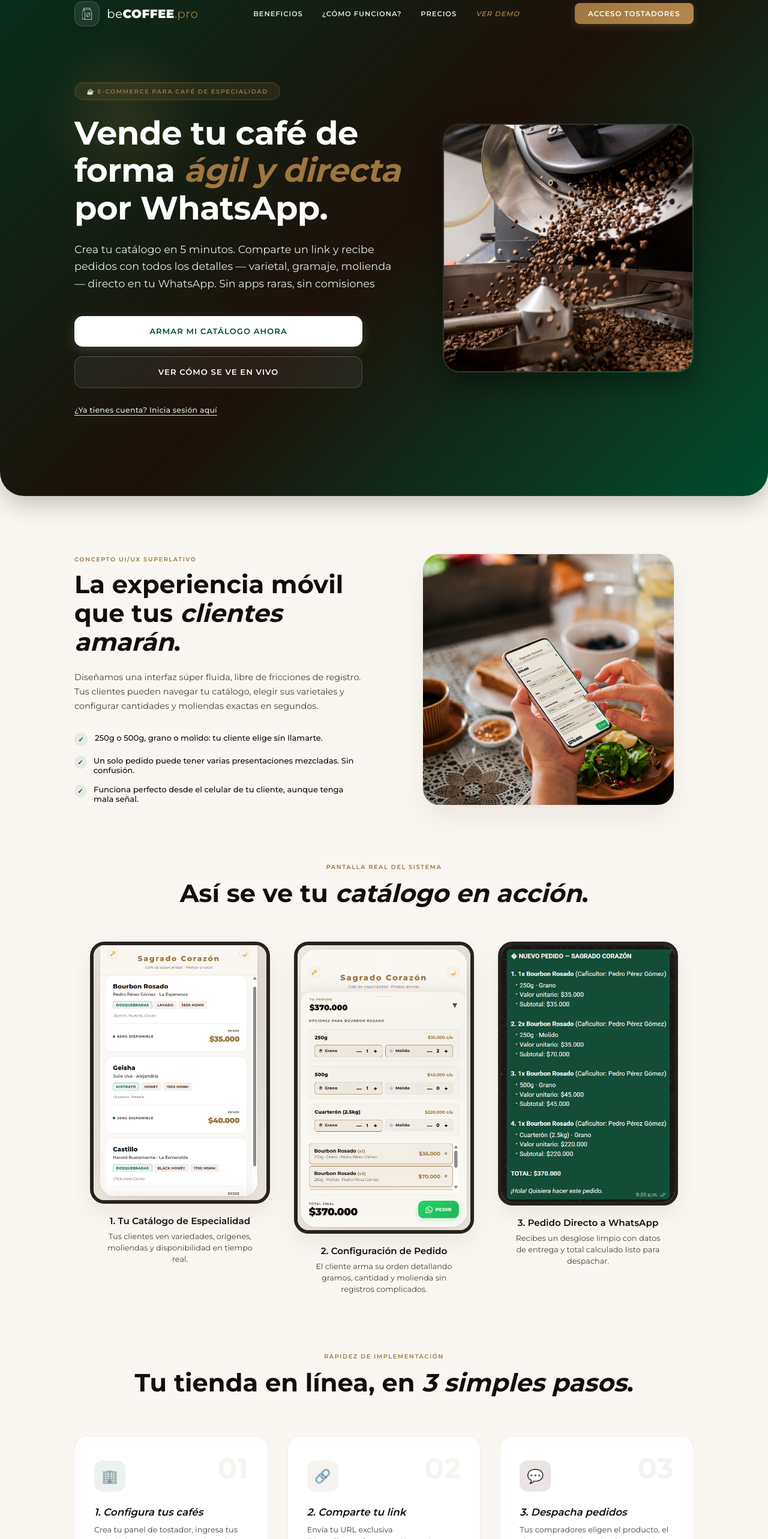
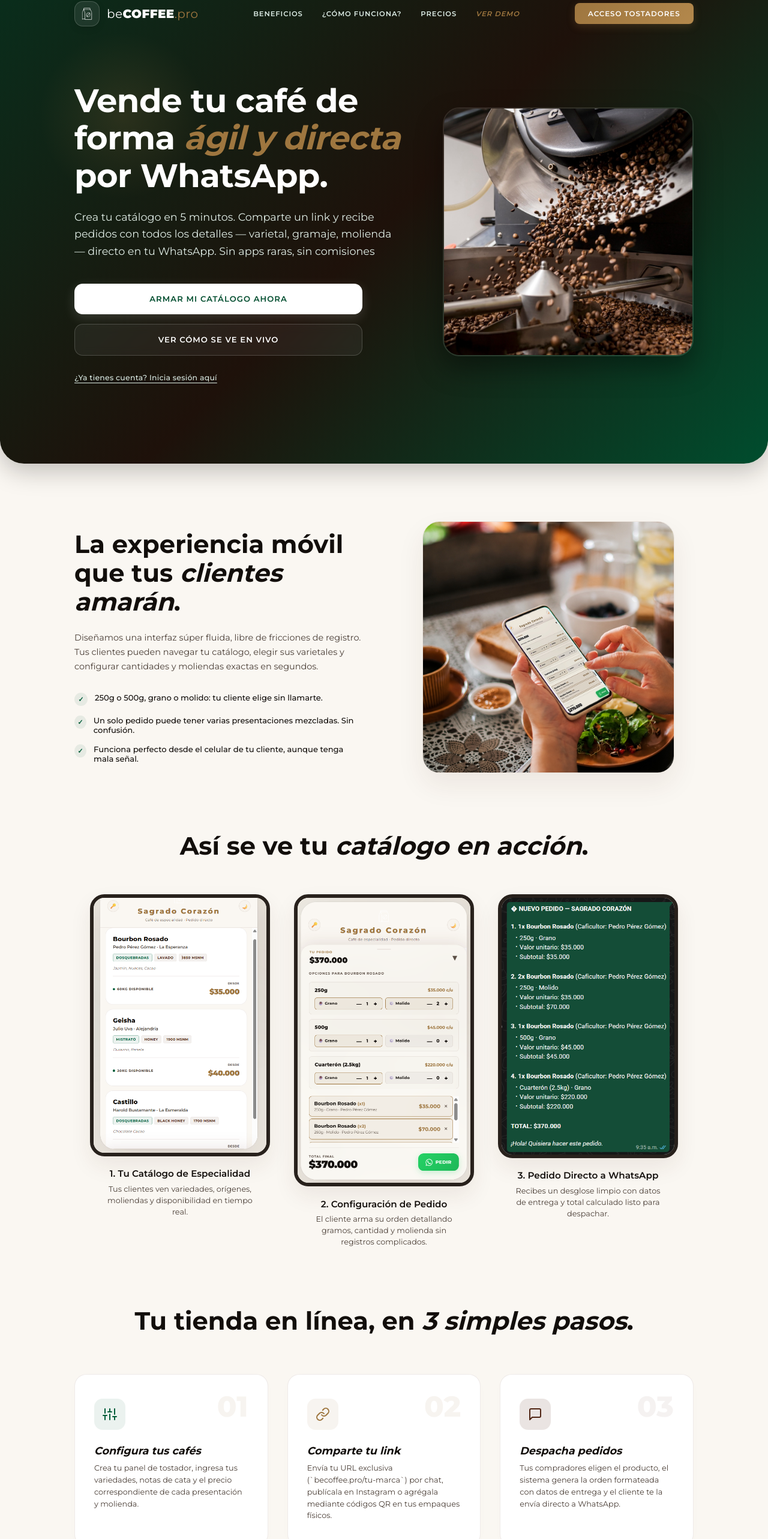
Before and after one commit to juliocuva/veta-coffee, a Next.js app: page / in a window 1280 px wide. Shown: the part 27-2593 px from the top of the page at 60% size. Built offline with nearby package versions, Linux system fonts and the light colour scheme.

Commit message:
Enhance UI/UX on step workflow cards: use premium SVG icons and hover scaling transitions

```diff
--- a/app/globals.css
+++ b/app/globals.css
@@ -341,3 +341,19 @@ html:has(.landing-container) {
     display: none;
   }
 }
+
+/* Modern Step Card Micro-interactions */
+.step-card {
+  transition: all 0.35s var(--smooth) !important;
+}
+.step-card:hover {
+  transform: translateY(-6px);
+  box-shadow: 0 16px 36px rgba(80, 37, 20, 0.04) !important;
+  border-color: rgba(158, 118, 63, 0.3) !important;
+}
+.step-card .step-icon-wrap {
+  transition: all 0.3s var(--spring);
+}
+.step-card:hover .step-icon-wrap {
+  transform: scale(1.08) rotate(4deg);
+}
--- a/app/page.js
+++ b/app/page.js
@@ -123,21 +123,7 @@ export default function LandingPage() {
             flexDirection: 'column',
             alignItems: 'flex-start'
           }}>
-            <span style={{
-              background: 'rgba(158, 118, 63, 0.15)',
-              color: 'var(--gold)',
-              border: '1px solid rgba(158, 118, 63, 0.3)',
-              padding: '0.5rem 1.2rem',
-              borderRadius: 30,
-              fontSize: '0.62rem',
-              fontWeight: 600,
-              letterSpacing: '0.15em',
-              textTransform: 'uppercase',
-              marginBottom: '1.5rem',
-              boxShadow: 'inset 0 1px 4px rgba(255, 255, 255, 0.05)'
-            }}>
-              ☕ E-commerce para Café de Especialidad
-            </span>
+
 
             <h1 style={{
               fontSize: 'clamp(2.2rem, 5vw, 3.4rem)',
@@ -267,9 +253,7 @@ export default function LandingPage() {
         }}>
           {/* Left Description */}
           <div style={{ textAlign: 'left' }}>
-            <span style={{ fontSize: '0.62rem', fontWeight: 600, color: 'var(--gold)', letterSpacing: '0.15em', textTransform: 'uppercase', display: 'block', marginBottom: '0.8rem' }}>
-              Concepto UI/UX Superlativo
-            </span>
+
             <h2 style={{ fontSize: 'clamp(1.8rem, 4vw, 2.6rem)', fontWeight: 700, color: 'var(--text-primary)', lineHeight: 1.15, marginBottom: '1.5rem' }}>
               La experiencia móvil que tus <span style={{ fontStyle: 'italic' }}>clientes amarán</span>.
             </h2>
@@ -313,9 +297,7 @@ export default function LandingPage() {
 
         {/* Real App Showcase */}
         <section id="capturas" style={{ textAlign: 'center' }}>
-          <span style={{ fontSize: '0.62rem', fontWeight: 600, color: 'var(--gold)', letterSpacing: '0.15em', textTransform: 'uppercase', display: 'block', marginBottom: '0.8rem' }}>
-            Pantalla Real del Sistema
-          </span>
+
           <h2 style={{ fontSize: 'clamp(1.8rem, 4vw, 2.6rem)', fontWeight: 700, color: 'var(--text-primary)', marginBottom: '3.5rem' }}>
             Así se ve tu <span style={{ fontStyle: 'italic' }}>catálogo en acción</span>.
           </h2>
@@ -387,9 +369,7 @@ export default function LandingPage() {
 
         {/* 2. Three Step Workflow */}
         <section id="como-funciona" style={{ textAlign: 'center' }}>
-          <span style={{ fontSize: '0.62rem', fontWeight: 600, color: 'var(--gold)', letterSpacing: '0.15em', textTransform: 'uppercase', display: 'block', marginBottom: '0.8rem' }}>
-            Rapidez de Implementación
-          </span>
+
           <h2 style={{ fontSize: 'clamp(1.8rem, 4vw, 2.6rem)', fontWeight: 700, color: 'var(--text-primary)', marginBottom: '4rem' }}>
             Tu tienda en línea, en <span style={{ fontStyle: 'italic' }}>3 simples pasos</span>.
           </h2>
@@ -403,10 +383,27 @@ export default function LandingPage() {
             }} className="step-card">
               <span style={{
                 position: 'absolute', top: '1.5rem', right: '2rem',
-                fontSize: '3rem', fontWeight: 700, color: 'rgba(158, 118, 63, 0.08)'
+                fontSize: '3rem', fontWeight: 800, color: 'rgba(158, 118, 63, 0.08)'
               }}>01</span>
-              <div style={{ width: 52, height: 52, background: 'var(--green-dim)', borderRadius: 14, display: 'flex', alignItems: 'center', justifyContent: 'center', fontSize: '1.4rem', marginBottom: '1.5rem' }}>🏢</div>
-              <h3 style={{ fontSize: '1.05rem', fontWeight: 600, color: 'var(--text-primary)', marginBottom: '0.6rem', fontStyle: 'italic' }}>1. Configura tus cafés</h3>
+
+              <div className="step-icon-wrap" style={{
+                width: 52, height: 52, background: 'var(--green-dim)', borderRadius: 14,
+                display: 'flex', alignItems: 'center', justifyContent: 'center', marginBottom: '1.5rem'
+              }}>
+                <svg viewBox="0 0 24 24" fill="none" stroke="var(--green)" strokeWidth="2" strokeLinecap="round" strokeLinejoin="round" style={{ width: 24, height: 24 }}>
+                  <line x1="4" y1="21" x2="4" y2="14" />
+                  <line x1="4" y1="10" x2="4" y2="3" />
+                  <line x1="12" y1="21" x2="12" y2="12" />
+                  <line x1="12" y1="8" x2="12" y2="3" />
+                  <line x1="20" y1="21" x2="20" y2="16" />
+                  <line x1="20" y1="12" x2="20" y2="3" />
+                  <line x1="1" y1="14" x2="7" y2="14" />
+                  <line x1="9" y1="8" x2="15" y2="8" />
+                  <line x1="17" y1="16" x2="23" y2="16" />
+                </svg>
+              </div>
+
+              <h3 style={{ fontSize: '1.1rem', fontWeight: 700, color: 'var(--text-primary)', marginBottom: '0.6rem', fontStyle: 'italic' }}>Configura tus cafés</h3>
               <p style={{ fontSize: '0.8rem', color: 'var(--text-secondary)', lineHeight: 1.55, margin: 0 }}>
                 Crea tu panel de tostador, ingresa tus variedades, notas de cata y el precio correspondiente de cada presentación y molienda.
               </p>
@@ -420,10 +417,20 @@ export default function LandingPage() {
             }} className="step-card">
               <span style={{
                 position: 'absolute', top: '1.5rem', right: '2rem',
-                fontSize: '3rem', fontWeight: 700, color: 'rgba(158, 118, 63, 0.08)'
+                fontSize: '3rem', fontWeight: 800, color: 'rgba(158, 118, 63, 0.08)'
               }}>02</span>
-              <div style={{ width: 52, height: 52, background: 'var(--gold-dim)', borderRadius: 14, display: 'flex', alignItems: 'center', justifyContent: 'center', fontSize: '1.4rem', marginBottom: '1.5rem' }}>🔗</div>
-              <h3 style={{ fontSize: '1.05rem', fontWeight: 600, color: 'var(--text-primary)', marginBottom: '0.6rem', fontStyle: 'italic' }}>2. Comparte tu link</h3>
+
+              <div className="step-icon-wrap" style={{
+                width: 52, height: 52, background: 'var(--gold-dim)', borderRadius: 14,
+                display: 'flex', alignItems: 'center', justifyContent: 'center', marginBottom: '1.5rem'
+              }}>
+                <svg viewBox="0 0 24 24" fill="none" stroke="var(--gold)" strokeWidth="2" strokeLinecap="round" strokeLinejoin="round" style={{ width: 24, height: 24 }}>
+                  <path d="M10 13a5 5 0 0 0 7.54.54l3-3a5 5 0 0 0-7.07-7.07l-1.72 1.71" />
+                  <path d="M14 11a5 5 0 0 0-7.54-.54l-3 3a5 5 0 0 0 7.07 7.07l1.71-1.71" />
+                </svg>
+              </div>
+
+              <h3 style={{ fontSize: '1.1rem', fontWeight: 700, color: 'var(--text-primary)', marginBottom: '0.6rem', fontStyle: 'italic' }}>Comparte tu link</h3>
               <p style={{ fontSize: '0.8rem', color: 'var(--text-secondary)', lineHeight: 1.55, margin: 0 }}>
                 Envía tu URL exclusiva (`becoffee.pro/tu-marca`) por chat, publícala en Instagram o agrégala mediante códigos QR en tus empaques físicos.
               </p>
@@ -437,10 +444,19 @@ export default function LandingPage() {
             }} className="step-card">
               <span style={{
                 position: 'absolute', top: '1.5rem', right: '2rem',
-                fontSize: '3rem', fontWeight: 700, color: 'rgba(80, 37, 20, 0.06)'
+                fontSize: '3rem', fontWeight: 800, color: 'rgba(80, 37, 20, 0.06)'
               }}>03</span>
-              <div style={{ width: 52, height: 52, background: 'var(--brown-dim)', borderRadius: 14, display: 'flex', alignItems: 'center', justifyContent: 'center', fontSize: '1.4rem', marginBottom: '1.5rem' }}>💬</div>
-              <h3 style={{ fontSize: '1.05rem', fontWeight: 600, color: 'var(--text-primary)', marginBottom: '0.6rem', fontStyle: 'italic' }}>3. Despacha pedidos</h3>
+
+              <div className="step-icon-wrap" style={{
+                width: 52, height: 52, background: 'var(--brown-dim)', borderRadius: 14,
+                display: 'flex', alignItems: 'center', justifyContent: 'center', marginBottom: '1.5rem'
+              }}>
+                <svg viewBox="0 0 24 24" fill="none" stroke="var(--brown)" strokeWidth="2" strokeLinecap="round" strokeLinejoin="round" style={{ width: 24, height: 24 }}>
+                  <path d="M21 15a2 2 0 0 1-2 2H7l-4 4V5a2 2 0 0 1 2-2h14a2 2 0 0 1 2 2z" />
+                </svg>
+              </div>
+
+              <h3 style={{ fontSize: '1.1rem', fontWeight: 700, color: 'var(--text-primary)', marginBottom: '0.6rem', fontStyle: 'italic' }}>Despacha pedidos</h3>
               <p style={{ fontSize: '0.8rem', color: 'var(--text-secondary)', lineHeight: 1.55, margin: 0 }}>
                 Tus compradores eligen el producto, el sistema genera la orden formateada con datos de entrega y el cliente te la envía directo a WhatsApp.
               </p>
@@ -451,9 +467,7 @@ export default function LandingPage() {
 
         {/* 3. Pricing: Superlative Comparison Layout */}
         <section id="precios" style={{ textAlign: 'center' }}>
-          <span style={{ fontSize: '0.62rem', fontWeight: 600, color: 'var(--gold)', letterSpacing: '0.15em', textTransform: 'uppercase', display: 'block', marginBottom: '0.8rem' }}>
-            Suscripción Directa
-          </span>
+
           <h2 style={{ fontSize: 'clamp(1.8rem, 4vw, 2.6rem)', fontWeight: 700, color: 'var(--text-primary)', marginBottom: '1.2rem' }}>
             Planes a la <span style={{ fontStyle: 'italic' }}>medida de tu negocio</span>.
           </h2>
```
